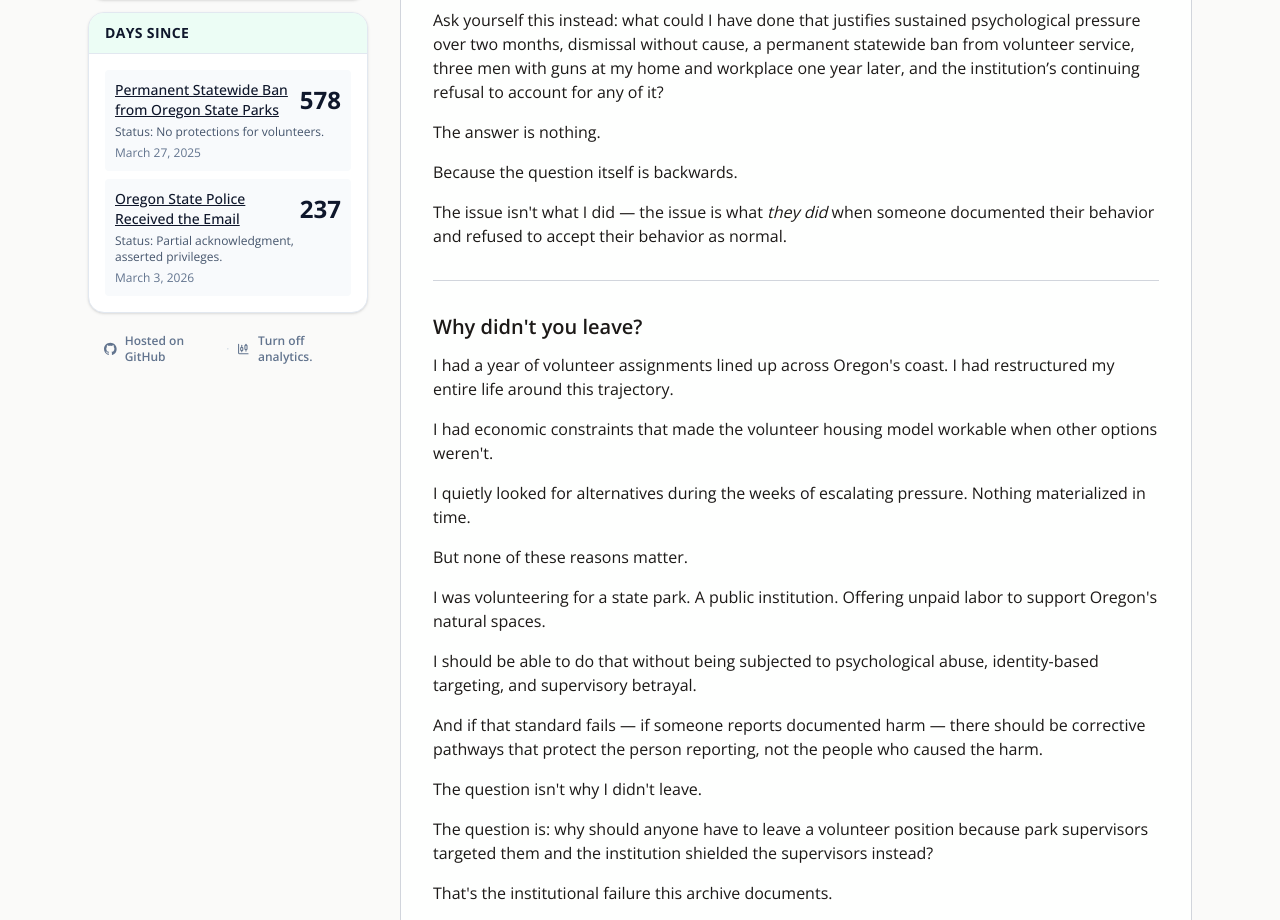
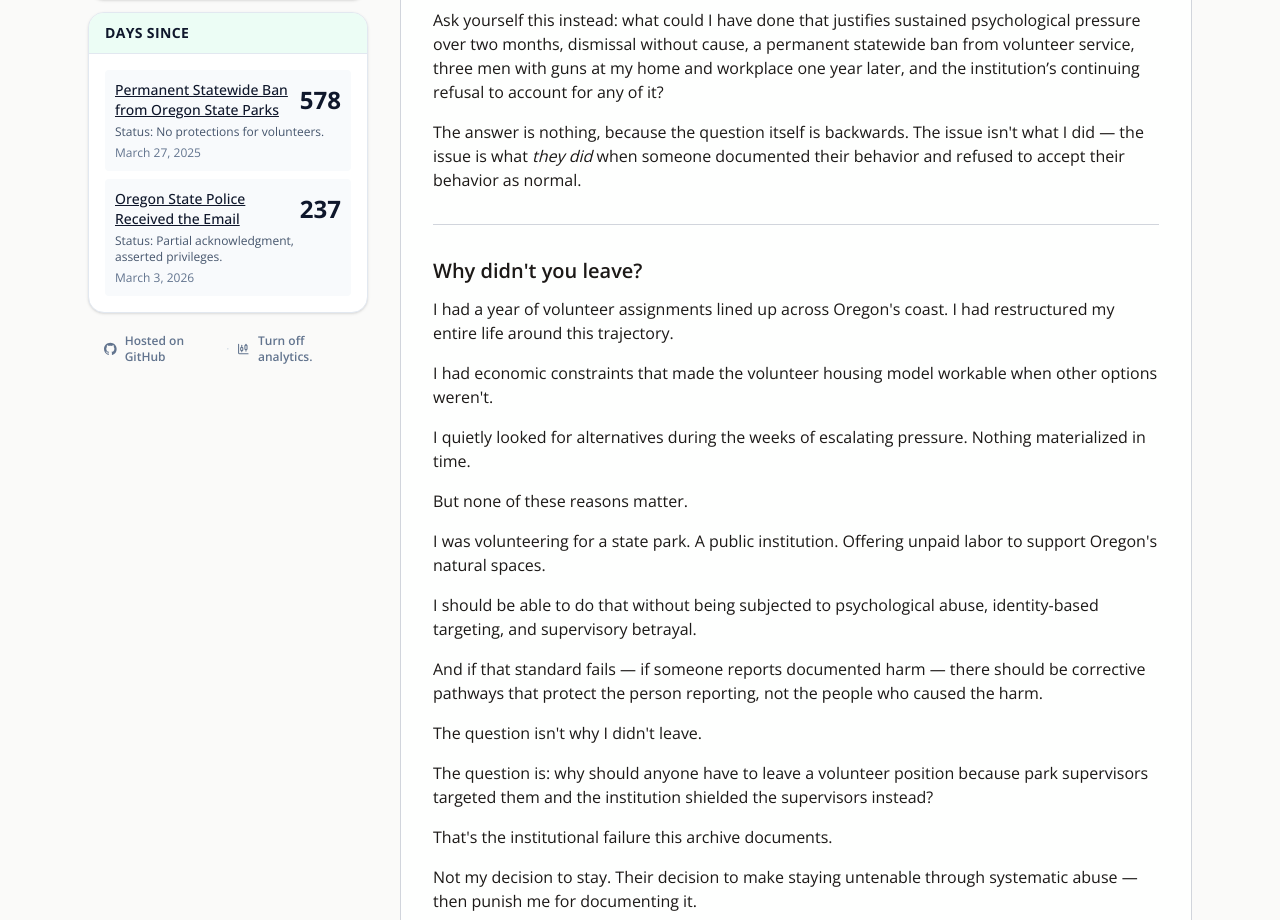
Before and after one commit to rswfire/rswfire.oprd, a Next.js app: page /faq in a window 1280 px wide. Shown: the part 1220-2140 px from the top of the page. Built offline with nearby package versions, Linux system fonts and the light colour scheme.

Commit message:
FAQ: the answer is nothing, one paragraph

```diff
--- a/app/(archive)/faq/page.tsx
+++ b/app/(archive)/faq/page.tsx
@@ -53,9 +53,7 @@ export default function FAQPage() {
                     <div className="space-y-4">
                         <div>This question implies I did something to justify what happened.</div>
                         <div>Ask yourself this instead: what could I have done that justifies sustained psychological pressure over two months, dismissal without cause, a permanent statewide ban from volunteer service, three men with guns at my home and workplace one year later, and the institution&rsquo;s continuing refusal to account for any of it?</div>
-                        <div>The answer is nothing.</div>
-                        <div>Because the question itself is backwards.</div>
-                        <div>The issue isn't what I did &mdash; the issue is what <em>they did</em> when someone documented their behavior and refused to accept their behavior as normal.</div>
+                        <div>The answer is nothing, because the question itself is backwards. The issue isn't what I did &mdash; the issue is what <em>they did</em> when someone documented their behavior and refused to accept their behavior as normal.</div>
                     </div>
                 </div>
 
```
